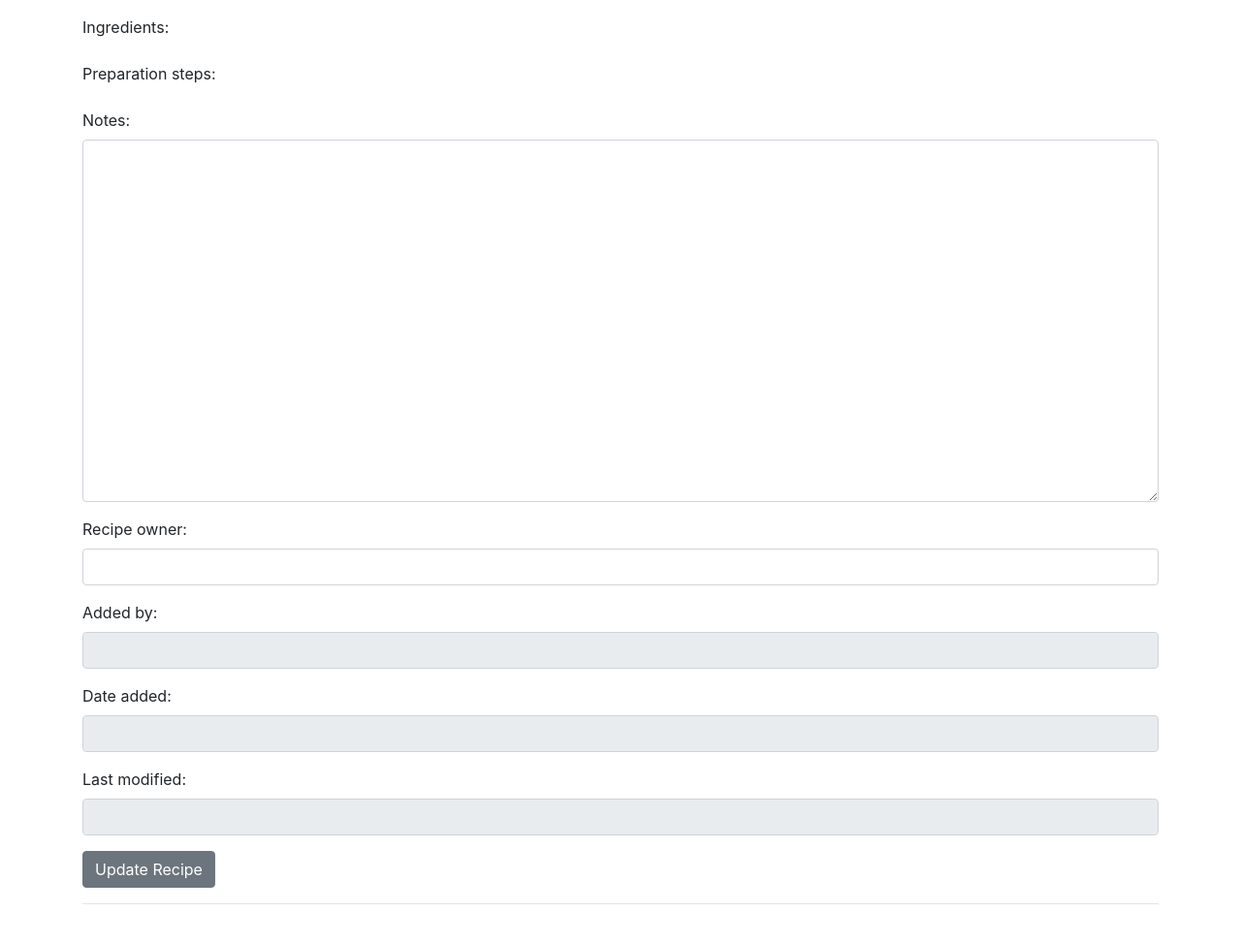
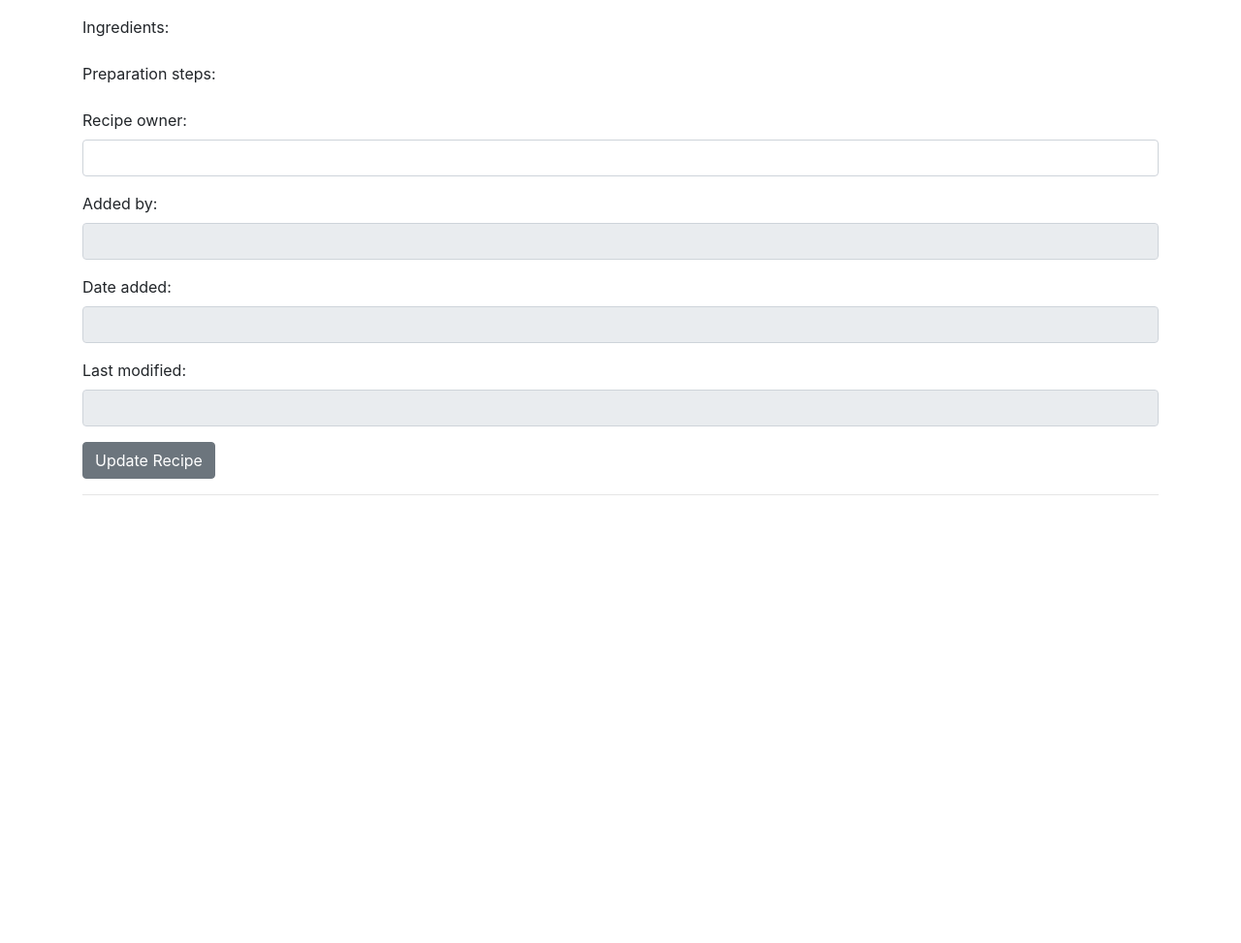
Before and after one commit to bcarr1321/recipe_db, a Python web app: template templates/edit-recipe.html in a window 1280 px wide. Shown: the part 314-1287 px from the top of the page at 97% size. After the commit the page ends 825 px from the top, so only its background shows below. Run offline with Jinja, Linux system fonts and the light colour scheme; the template is opened without the code that fills it, so the values that code supplies are empty; some libraries are stand-ins or nearby versions.

Commit message:
removed more "notes"

```diff
--- a/templates/edit-recipe.html
+++ b/templates/edit-recipe.html
@@ -54,12 +54,6 @@
                 {% endfor %}
             </div>
         </div>
-    <div class="form-group">
-        <label for="notes"> Notes: </label>
-        <textarea id="notes" name="notes" class="form-control notes" rows="15">
-            {{ recipe['notes'] }}
-        </textarea>
-    </div>
     <div class="form-group"> <label for="recipe_owner"> Recipe owner: </label>
         <input type="text" id="recipe_owner" name="recipe_owner" class="form-control notes"
             value="{{ recipe['recipe_owner'] }}"></div>
```
